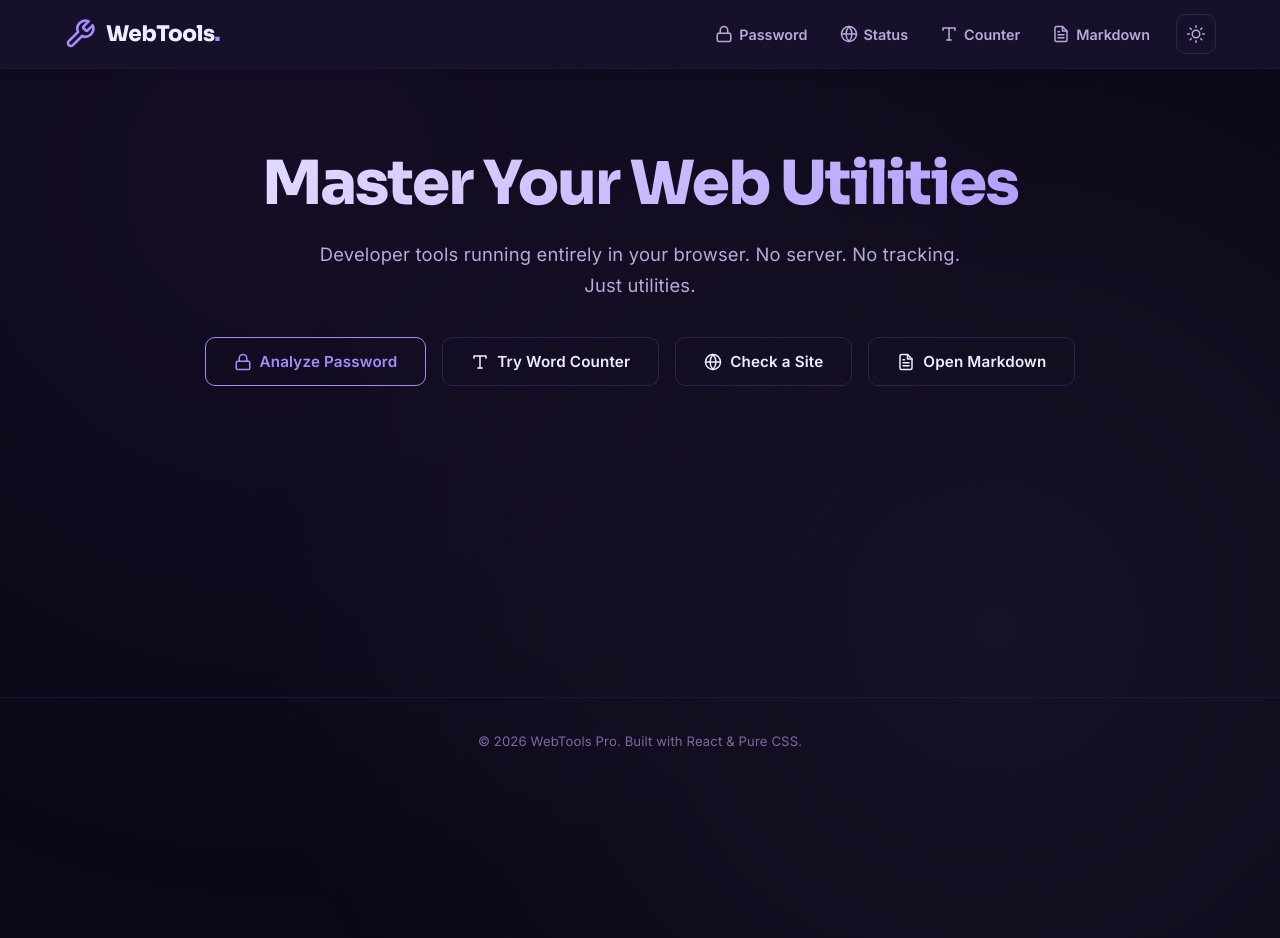
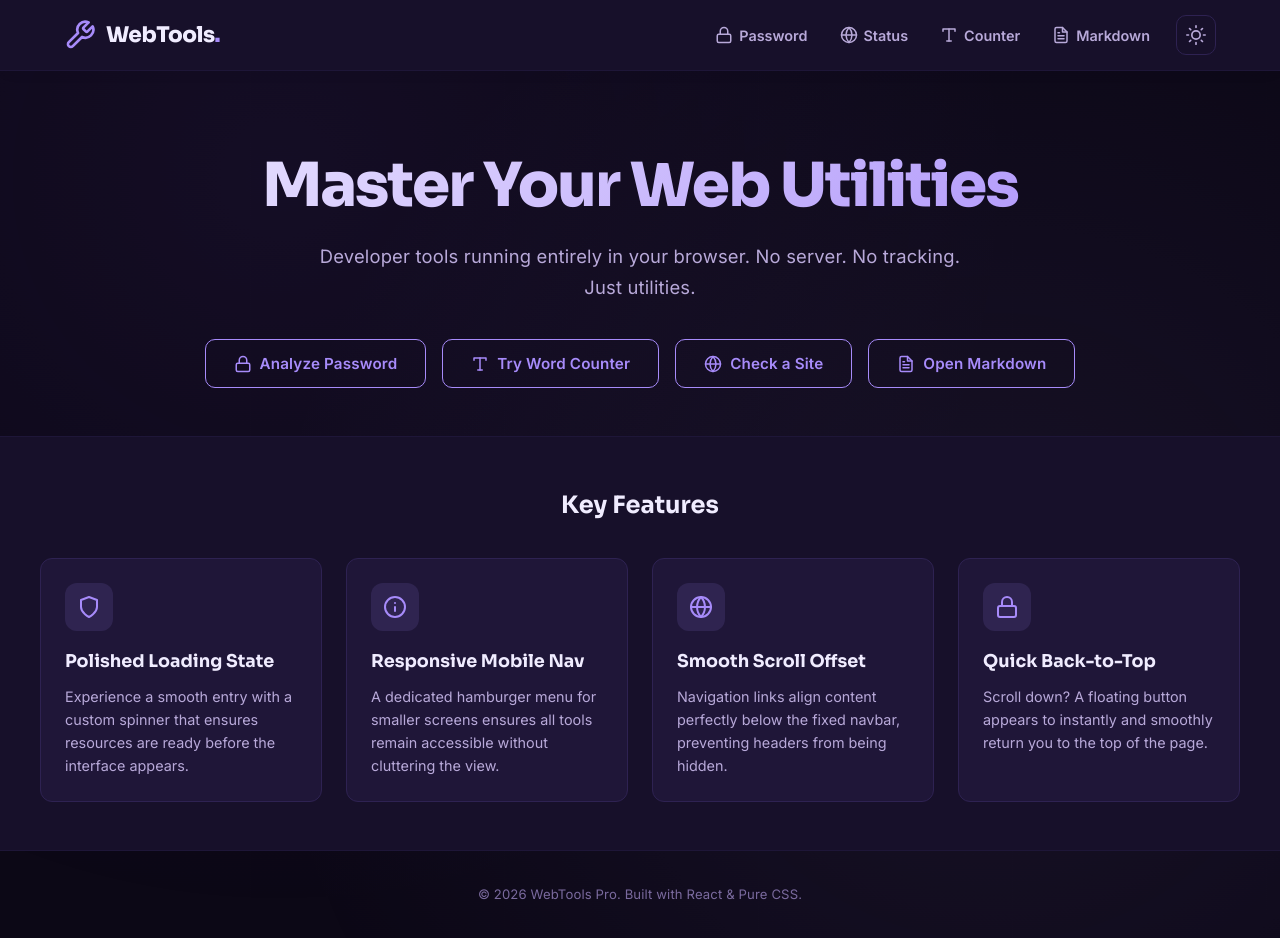
Before and after one commit to saravanansaranraj27/web-tools-pro, a React (Vite) app: page / in a window 1280 px wide. Shown: the top 938 px of the page. Before the commit the page ends 800 px from the top, so only its background shows below. Built offline with nearby package versions, Linux system fonts and the light colour scheme.

Commit message:
Add new web tools features

```diff
--- a/src/App.jsx
+++ b/src/App.jsx
@@ -1,4 +1,4 @@
-import { useState } from "react";
+import { useState, useEffect } from "react";
 import { useTheme } from "./hooks/useTheme";
 import Navbar from "./components/Navbar";
 import Intro from "./components/Intro";
@@ -12,23 +12,84 @@ import "./index.css";
 function App() {
   const { darkMode, setDarkMode } = useTheme();
   const [activePage, setActivePage] = useState("intro");
+  const [isLoading, setIsLoading] = useState(true);
+  const [showBackToTop, setShowBackToTop] = useState(false);
+  const [isMobileMenuOpen, setIsMobileMenuOpen] = useState(false);
+
+  useEffect(() => {
+    const timer = setTimeout(() => setIsLoading(false), 800);
+
+    const handleScroll = () => {
+      setShowBackToTop(window.scrollY > 400);
+    };
+
+    window.addEventListener("scroll", handleScroll);
+
+    return () => {
+      clearTimeout(timer);
+      window.removeEventListener("scroll", handleScroll);
+    };
+  }, []);
+
+  const scrollToTop = () => {
+    window.scrollTo({ top: 0, behavior: "smooth" });
+  };
+
+  const handleNavClick = (page) => {
+    setActivePage(page);
+    setIsMobileMenuOpen(false);
+    scrollToTop();
+  };
+
+  if (isLoading) {
+    return (
+      <div className={`app ${darkMode ? "dark" : "light"} loader-container`}>
+        <div className="loader-spinner"></div>
+      </div>
+    );
+  }
 
   return (
     <div className={`app ${darkMode ? "dark" : "light"}`}>
       <Navbar
         activePage={activePage}
-        setActivePage={setActivePage}
+        setActivePage={handleNavClick}
         darkMode={darkMode}
         setDarkMode={setDarkMode}
+        isMobileMenuOpen={isMobileMenuOpen}
+        setIsMobileMenuOpen={setIsMobileMenuOpen}
       />
 
-      {activePage === "intro" && <Intro setActivePage={setActivePage} />}
-      {activePage === "password" && <PasswordTool />}
-      {activePage === "status" && <StatusTool />}
-      {activePage === "wordcounter" && <WordCounter />}
-      {activePage === "mdreader" && <MdReader />}
+      <main className="main-content fade-in">
+        {activePage === "intro" && <Intro setActivePage={handleNavClick} />}
+        {activePage === "password" && <PasswordTool />}
+        {activePage === "status" && <StatusTool />}
+        {activePage === "wordcounter" && <WordCounter />}
+        {activePage === "mdreader" && <MdReader />}
+      </main>
 
       <Footer />
+
+      {showBackToTop && (
+        <button
+          className="back-to-top"
+          onClick={scrollToTop}
+          aria-label="Back to top"
+        >
+          <svg
+            viewBox="0 0 24 24"
+            fill="none"
+            stroke="currentColor"
+            strokeWidth="2"
+          >
+            <path
+              strokeLinecap="round"
+              strokeLinejoin="round"
+              d="M5 15l7-7 7 7"
+            />
+          </svg>
+        </button>
+      )}
     </div>
   );
 }
--- a/src/components/Intro.jsx
+++ b/src/components/Intro.jsx
@@ -1,7 +1,23 @@
-import { LockIcon, TypeIcon, GlobeIcon, FileTextIcon } from "../assets/Icons";
+import {
+  LockIcon,
+  TypeIcon,
+  GlobeIcon,
+  FileTextIcon,
+  ShieldIcon,
+  InfoIcon,
+} from "../assets/Icons";
+
+const FeatureCard = ({ icon, title, desc }) => (
+  <div className="feature-card">
+    <div className="feature-icon">{icon}</div>
+    <h3>{title}</h3>
+    <p>{desc}</p>
+  </div>
+);
 
 const Intro = ({ setActivePage }) => {
   return (
+    <>
       <header className="hero-section">
         <div className="hero-content">
           <h1>
@@ -19,19 +35,19 @@ const Intro = ({ setActivePage }) => {
               <LockIcon /> Analyze Password
             </button>
             <button
-            className="btn-secondary"
+              className="btn-primary"
               onClick={() => setActivePage("wordcounter")}
             >
               <TypeIcon /> Try Word Counter
             </button>
             <button
-            className="btn-secondary"
+              className="btn-primary"
               onClick={() => setActivePage("status")}
             >
               <GlobeIcon /> Check a Site
             </button>
             <button
-            className="btn-secondary"
+              className="btn-primary"
               onClick={() => setActivePage("mdreader")}
             >
               <FileTextIcon /> Open Markdown
@@ -39,6 +55,34 @@ const Intro = ({ setActivePage }) => {
           </div>
         </div>
       </header>
+      <section className="features-section">
+        <div className="container">
+          <h2 className="section-title">Key Features</h2>
+          <div className="features-grid">
+            <FeatureCard
+              icon={<ShieldIcon />}
+              title="Polished Loading State"
+              desc="Experience a smooth entry with a custom spinner that ensures resources are ready before the interface appears."
+            />
+            <FeatureCard
+              icon={<InfoIcon />}
+              title="Responsive Mobile Nav"
+              desc="A dedicated hamburger menu for smaller screens ensures all tools remain accessible without cluttering the view."
+            />
+            <FeatureCard
+              icon={<GlobeIcon />}
+              title="Smooth Scroll Offset"
+              desc="Navigation links align content perfectly below the fixed navbar, preventing headers from being hidden."
+            />
+            <FeatureCard
+              icon={<LockIcon />}
+              title="Quick Back-to-Top"
+              desc="Scroll down? A floating button appears to instantly and smoothly return you to the top of the page."
+            />
+          </div>
+        </div>
+      </section>
+    </>
   );
 };
 
--- a/src/components/Navbar.jsx
+++ b/src/components/Navbar.jsx
@@ -8,9 +8,24 @@ import {
   ToolsIcon,
 } from "../assets/Icons";
 
-const Navbar = ({ activePage, setActivePage, darkMode, setDarkMode }) => {
+const Navbar = ({
+  activePage,
+  setActivePage,
+  darkMode,
+  setDarkMode,
+  isMobileMenuOpen,
+  setIsMobileMenuOpen,
+}) => {
+  const navItems = [
+    { id: "password", label: "Password", icon: <LockIcon /> },
+    { id: "status", label: "Status", icon: <GlobeIcon /> },
+    { id: "wordcounter", label: "Counter", icon: <TypeIcon /> },
+    { id: "mdreader", label: "Markdown", icon: <FileTextIcon /> },
+  ];
+
   return (
     <nav>
+      <div className="navbar-inner">
         <div className="logo" onClick={() => setActivePage("intro")}>
           <ToolsIcon size={32} />
           <span className="logo-text">
@@ -18,31 +33,18 @@ const Navbar = ({ activePage, setActivePage, darkMode, setDarkMode }) => {
           </span>
         </div>
 
-      <div className="nav-links">
+        <div className="nav-actions">
+          <div className="desktop-nav">
+            {navItems.map((item) => (
               <button
-          onClick={() => setActivePage("password")}
-          className={activePage === "password" ? "active" : ""}
+                key={item.id}
+                onClick={() => setActivePage(item.id)}
+                className={activePage === item.id ? "active" : ""}
               >
-          <LockIcon /> Password
+                {item.icon} {item.label}
               </button>
-        <button
-          onClick={() => setActivePage("status")}
-          className={activePage === "status" ? "active" : ""}
-        >
-          <GlobeIcon /> Status
-        </button>
-        <button
-          onClick={() => setActivePage("wordcounter")}
-          className={activePage === "wordcounter" ? "active" : ""}
-        >
-          <TypeIcon /> Counter
-        </button>
-        <button
-          onClick={() => setActivePage("mdreader")}
-          className={activePage === "mdreader" ? "active" : ""}
-        >
-          <FileTextIcon /> Markdown
-        </button>
+            ))}
+          </div>
 
           <button
             className="theme-btn"
@@ -51,6 +53,51 @@ const Navbar = ({ activePage, setActivePage, darkMode, setDarkMode }) => {
           >
             {darkMode ? <SunIcon /> : <MoonIcon />}
           </button>
+
+          <button
+            className="mobile-menu-toggle"
+            onClick={() => setIsMobileMenuOpen(!isMobileMenuOpen)}
+            aria-label="Toggle menu"
+          >
+            {isMobileMenuOpen ? (
+              <svg
+                viewBox="0 0 24 24"
+                fill="none"
+                stroke="currentColor"
+                strokeWidth="2"
+              >
+                <line x1="18" y1="6" x2="6" y2="18" />
+                <line x1="6" y1="6" x2="18" y2="18" />
+              </svg>
+            ) : (
+              <svg
+                viewBox="0 0 24 24"
+                fill="none"
+                stroke="currentColor"
+                strokeWidth="2"
+              >
+                <line x1="3" y1="12" x2="21" y2="12" />
+                <line x1="3" y1="6" x2="21" y2="6" />
+                <line x1="3" y1="18" x2="21" y2="18" />
+              </svg>
+            )}
+          </button>
+        </div>
+      </div>
+
+      <div className={`mobile-drawer ${isMobileMenuOpen ? "open" : ""}`}>
+        {navItems.map((item) => (
+          <button
+            key={item.id}
+            onClick={() => {
+              setActivePage(item.id);
+              setIsMobileMenuOpen(false);
+            }}
+            className={activePage === item.id ? "active" : ""}
+          >
+            {item.icon} {item.label}
+          </button>
+        ))}
       </div>
     </nav>
   );
--- a/src/index.css
+++ b/src/index.css
@@ -5,10 +5,12 @@
   --font-display: "Sora", "Inter", sans-serif;
   --font-body:
     "Inter", -apple-system, BlinkMacSystemFont, "Segoe UI", sans-serif;
+  --nav-height: 70px;
 }
 
 html {
   scroll-behavior: smooth;
+  scroll-padding-top: var(--nav-height);
 }
 
 html[data-theme="dark"],
@@ -107,6 +109,28 @@ body {
   }
 }
 
+.loader-container {
+  display: flex;
+  align-items: center;
+  justify-content: center;
+  height: 100vh;
+}
+
+.loader-spinner {
+  width: 40px;
+  height: 40px;
+  border: 3px solid var(--bg-subtle);
+  border-top-color: var(--primary);
+  border-radius: 50%;
+  animation: spin 1s linear infinite;
+}
+
+@keyframes spin {
+  to {
+    transform: rotate(360deg);
+  }
+}
+
 nav {
   position: sticky;
   top: 0;
@@ -115,12 +139,18 @@ nav {
   background: var(--bg-elevated);
   backdrop-filter: blur(20px);
   -webkit-backdrop-filter: blur(20px);
-  display: flex;
-  justify-content: space-between;
-  align-items: center;
-  padding: 14px 5%;
   transition: all 0.3s ease;
   box-shadow: 0 2px 16px -4px rgba(0, 0, 0, 0.08);
+}
+
+.navbar-inner {
+  max-width: 1200px;
+  margin: 0 auto;
+  padding: 0 24px;
+  height: var(--nav-height);
+  display: flex;
+  align-items: center;
+  justify-content: space-between;
 }
 
 .logo {
@@ -152,13 +182,19 @@ nav {
   color: var(--primary);
 }
 
-.nav-links {
+.nav-actions {
+  display: flex;
+  align-items: center;
+  gap: 12px;
+}
+
+.desktop-nav {
   display: flex;
   align-items: center;
   gap: 4px;
 }
 
-.nav-links button {
+.desktop-nav button {
   font-family: var(--font-body);
   font-size: 0.9rem;
   font-weight: 600;
@@ -174,51 +210,125 @@ nav {
   gap: 6px;
 }
 
-.nav-links button svg {
+.desktop-nav button svg {
   width: 18px;
   height: 18px;
   flex-shrink: 0;
 }
 
-.nav-links button:hover {
+.desktop-nav button:hover {
   color: var(--primary);
   background: var(--primary-soft);
   transform: translateY(-1px);
 }
 
-.nav-links .active {
+.desktop-nav .active {
   color: var(--primary);
   background: var(--primary-soft);
   font-weight: 700;
 }
 
-.theme-btn {
-  display: inline-flex !important;
+.theme-btn,
+.mobile-menu-toggle {
+  display: inline-flex;
   align-items: center;
   justify-content: center;
-  width: 40px !important;
-  height: 40px !important;
-  border-radius: 10px !important;
-  border: 1px solid var(--border) !important;
-  background: var(--bg-elevated) !important;
-  color: var(--text-muted) !important;
+  width: 40px;
+  height: 40px;
+  border-radius: 10px;
+  border: 1px solid var(--border);
+  background: var(--bg-elevated);
+  color: var(--text-muted);
   cursor: pointer;
-  padding: 0 !important;
-  margin-left: 8px;
-  transition: all 0.3s cubic-bezier(0.4, 0, 0.2, 1) !important;
+  transition: all 0.3s cubic-bezier(0.4, 0, 0.2, 1);
 }
 
-.theme-btn:hover {
-  color: var(--primary) !important;
-  border-color: var(--primary) !important;
-  background: var(--primary-soft) !important;
-  transform: translateY(-2px) !important;
+.theme-btn:hover,
+.mobile-menu-toggle:hover {
+  color: var(--primary);
+  border-color: var(--primary);
+  background: var(--primary-soft);
+  transform: translateY(-2px);
+}
+
+.theme-btn svg,
+.mobile-menu-toggle svg {
+  width: 20px;
+  height: 20px;
+}
+
+.mobile-menu-toggle {
+  display: none;
+}
+
+.mobile-drawer {
+  position: absolute;
+  top: 100%;
+  left: 0;
+  right: 0;
+  background: var(--bg-elevated);
+  border-bottom: 1px solid var(--border-soft);
+  padding: 16px;
+  display: flex;
+  flex-direction: column;
+  gap: 8px;
+  transform: translateY(-100%);
+  opacity: 0;
+  visibility: hidden;
+  transition: all 0.3s ease;
+  z-index: 99;
+}
+
+.mobile-drawer.open {
+  transform: translateY(0);
+  opacity: 1;
+  visibility: visible;
+}
+
+.mobile-drawer button {
+  display: flex;
+  align-items: center;
+  gap: 10px;
+  width: 100%;
+  padding: 12px 16px;
+  font-weight: 600;
+  color: var(--text-muted);
+  background: none;
+  border: none;
+  border-radius: 8px;
+  cursor: pointer;
+  transition: all 0.2s ease;
+}
+
+.mobile-drawer button:hover,
+.mobile-drawer button.active {
+  background: var(--primary-soft);
+  color: var(--primary);
+}
+
+.main-content {
+  flex: 1;
+}
+
+.fade-in {
+  animation: fadeIn 0.5s ease-out;
+}
+
+@keyframes fadeIn {
+  from {
+    opacity: 0;
+    transform: translateY(10px);
+  }
+
+  to {
+    opacity: 1;
+    transform: translateY(0);
+  }
 }
 
 .hero-section {
   text-align: center;
   padding: 80px 24px 48px;
-  animation: fadeIn 0.8s ease-out;
 }
 
 .hero-content h1 {
@@ -253,8 +363,7 @@ nav {
   flex-wrap: wrap;
 }
 
-.btn-primary,
-.btn-secondary {
+.btn-primary {
   display: inline-flex;
   align-items: center;
   gap: 8px;
@@ -267,9 +376,6 @@ nav {
   cursor: pointer;
   transition: all 0.25s cubic-bezier(0.4, 0, 0.2, 1);
   letter-spacing: 0.01em;
-}
-
-.btn-primary {
   background: transparent;
   border-color: var(--primary);
   color: var(--primary);
@@ -282,30 +388,6 @@ nav {
   box-shadow: 0 12px 28px -8px var(--primary-soft);
 }
 
-.btn-secondary {
-  background: transparent;
-  border-color: var(--border);
-  color: var(--text);
-}
-
-.btn-secondary:hover {
-  transform: translateY(-3px);
-  background: var(--text);
-  border-color: var(--text);
-  color: var(--bg);
-}
-
-/*
-  FIX: .tool-container and .page-note are flex items inside .app
-  (display:flex; flex-direction:column). With `margin: ... auto`
-  for centering, flexbox disables cross-axis "stretch" sizing and
-  instead shrink-wraps each item to its own content width (only
-  capped by max-width). Because .tool-container's widest content
-  (an input+button row) is much narrower than .page-note's single
-  line of text, they ended up two different widths even though both
-  had the same max-width. Adding explicit `width: 100%` forces both
-  to fill available width first, then max-width caps them identically.
-*/
 .tool-container {
   width: 100%;
   max-width: 1100px;
@@ -570,16 +652,6 @@ ul {
   margin-top: 2px;
 }
 
-.dark .page-note {
-  background: rgba(30, 22, 56, 0.8);
-  color: #6d5aad;
-  border-color: #2e2252;
-}
-
-.dark .page-note svg {
-  color: #6d5aad;
-}
-
 .md-output {
   margin-top: 20px;
   padding: 28px;
@@ -733,16 +805,37 @@ footer {
   letter-spacing: 0.01em;
 }
 
-@keyframes fadeIn {
-  from {
-    opacity: 0;
-    transform: translateY(16px);
+.back-to-top {
+  position: fixed;
+  bottom: 32px;
+  right: 32px;
+  width: 48px;
+  height: 48px;
+  border-radius: 50%;
+  background: var(--bg-elevated);
+  border: 1px solid var(--border);
+  color: var(--primary);
+  display: flex;
+  align-items: center;
+  justify-content: center;
+  cursor: pointer;
+  box-shadow: var(--shadow);
+  transition: all 0.3s ease;
+  z-index: 50;
+  animation: fadeIn 0.4s ease;
 }
 
-  to {
-    opacity: 1;
-    transform: translateY(0);
+.back-to-top:hover {
+  background: var(--primary);
+  color: var(--primary-contrast);
+  transform: translateY(-4px);
+  box-shadow: 0 12px 24px -8px var(--primary-soft);
 }
+
+.back-to-top svg {
+  width: 24px;
+  height: 24px;
+  stroke-width: 2.5;
 }
 
 @keyframes slideUp {
@@ -769,54 +862,84 @@ footer {
   }
 }
 
-@keyframes slideDown {
-  from {
-    opacity: 0;
-    transform: translateY(-15px);
+.features-section {
+  padding: 48px 24px;
+  background: var(--bg-elevated);
+  border-top: 1px solid var(--border-soft);
 }
 
-  to {
-    opacity: 1;
-    transform: translateY(0);
-  }
+.container {
+  max-width: 1200px;
+  margin: 0 auto;
 }
 
-:focus-visible {
-  outline: 2px solid var(--primary);
-  outline-offset: 3px;
+.section-title {
+  font-family: var(--font-display);
+  font-size: 1.5rem;
+  font-weight: 700;
+  text-align: center;
+  margin-bottom: 32px;
+  color: var(--text);
+}
+
+.features-grid {
+  display: grid;
+  grid-template-columns: repeat(auto-fit, minmax(240px, 1fr));
+  gap: 24px;
+}
+
+.feature-card {
+  background: var(--bg-subtle);
+  border: 1px solid var(--border);
+  border-radius: var(--radius);
+  padding: 24px;
+  transition: all 0.3s ease;
+}
+
+.feature-card:hover {
+  transform: translateY(-4px);
+  border-color: var(--primary);
+  box-shadow: 0 8px 24px -8px var(--primary-soft);
+}
+
+.feature-icon {
+  width: 48px;
+  height: 48px;
+  border-radius: 12px;
+  background: var(--primary-soft);
+  color: var(--primary);
+  display: flex;
+  align-items: center;
+  justify-content: center;
+  margin-bottom: 16px;
+}
+
+.feature-icon svg {
+  width: 24px;
+  height: 24px;
+}
+
+.feature-card h3 {
+  font-family: var(--font-display);
+  font-size: 1.1rem;
+  font-weight: 700;
+  margin-bottom: 8px;
+  color: var(--text);
+}
+
+.feature-card p {
+  font-size: 0.9rem;
+  color: var(--text-muted);
+  line-height: 1.6;
 }
 
 @media (max-width: 768px) {
-  nav {
-    padding: 12px 20px;
+  .desktop-nav {
+    display: none;
   }
 
-  .logo-text {
-    font-size: 1.15rem;
-  }
-
-  .nav-links {
-    display: none;
-    position: absolute;
-    top: 100%;
-    left: 0;
-    right: 0;
-    background: var(--bg-elevated);
-    border-bottom: 1px solid var(--border-soft);
-    flex-direction: column;
-    padding: 16px;
-    gap: 4px;
-    box-shadow: var(--shadow);
-  }
-
-  .nav-links.open {
+  .mobile-menu-toggle {
     display: flex;
-    animation: slideDown 0.3s ease;
-  }
-
-  .nav-links button {
-    width: 100%;
-    justify-content: flex-start;
   }
 
   .hero-section {
@@ -832,8 +955,7 @@ footer {
     align-items: center;
   }
 
-  .btn-primary,
-  .btn-secondary {
+  .btn-primary {
     width: 100%;
     max-width: 300px;
     justify-content: center;
@@ -855,35 +977,12 @@ footer {
     font-size: 0.82rem;
     width: auto;
   }
+
+  .features-section {
+    padding: 32px 16px;
   }
 
-.md-output ul,
-.md-output ol {
-  padding-left: 24px;
-  margin-bottom: 12px;
-  color: var(--text-muted);
+  .features-grid {
+    grid-template-columns: 1fr;
   }
-
-.md-output ul {
-  list-style-type: disc;
 }
-
-.md-output ol {
-  list-style-type: decimal;
-}
-
-.md-output li {
-  margin-bottom: 6px;
-  padding-left: 4px;
-  line-height: 1.7;
-}
-
-.md-output li::marker {
-  color: var(--primary);
-}
-
-.md-output p img.md-img {
-  display: inline-block;
-  margin-right: 6px;
-  margin-bottom: 6px;
-}
```
Lines whose indentation alone changed are shown as unchanged.
